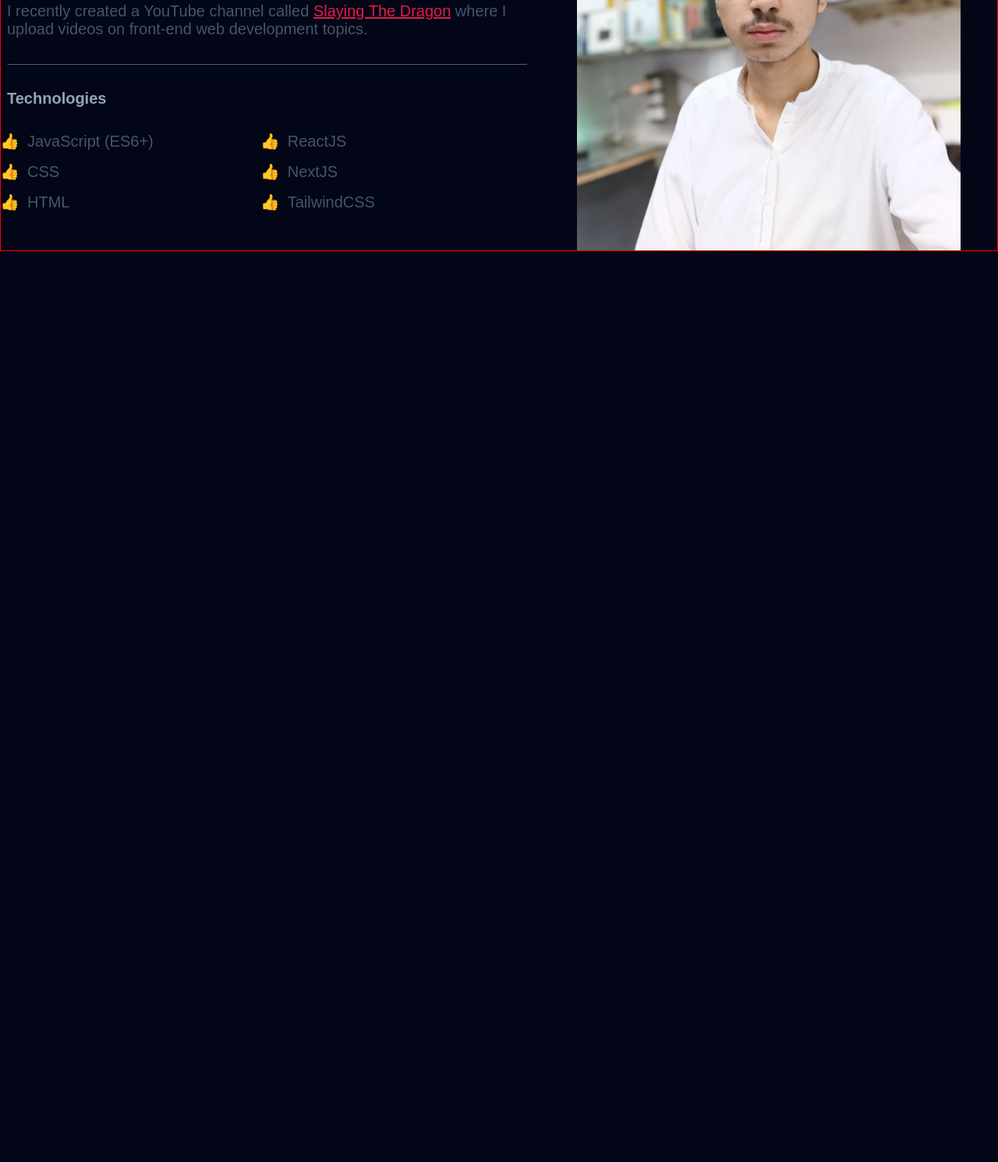
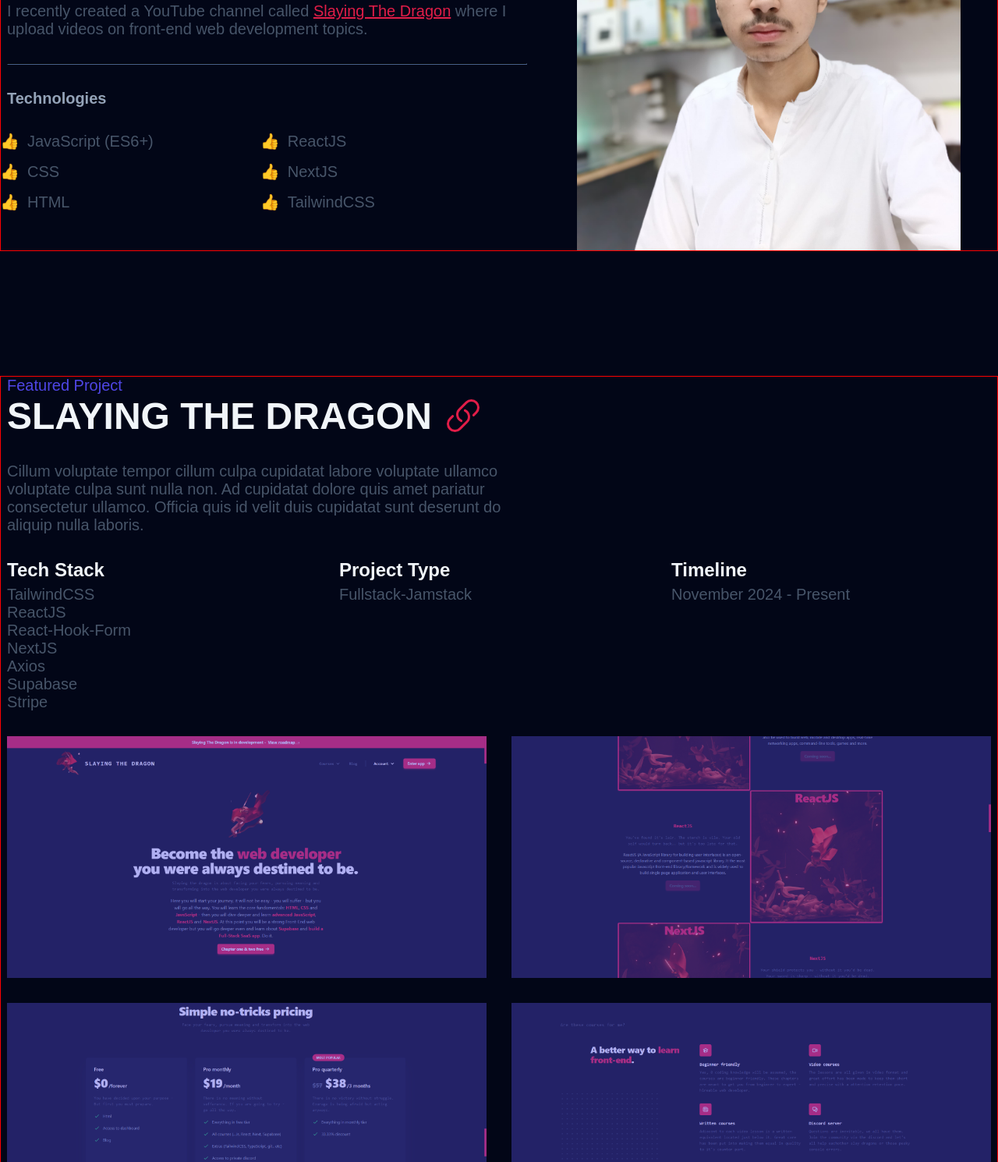
Before and after one commit to ArhamTheDeveloper/My-portfolio-website, a website built with Vite: page index.html in a window 1280 px wide. Shown: the part 1310-2800 px from the top of the page at 78% size. Before the commit the page ends 1632 px from the top, so only its background shows below. Built offline with nearby package versions, Linux system fonts and the light colour scheme; a web font is replaced by a local one.

Commit message:
Featured section complete

```diff
--- a/index.html
+++ b/index.html
@@ -71,6 +71,7 @@
         </p>
         <a href="#" class="hero__btn btn">Reach out</a>
       </section>
+
       <section class="about container section">
         <div class="about__content">
           <h2 class="about__title">About</h2>
@@ -109,8 +110,83 @@
           <img class="about__img" src="/myimg.jpeg" alt="Profile picture" />
         </div>
       </section>
+      <section class="featured container section">
+        <h3 class="featured__subtitle">Featured Project</h3>
+        <div class="featured__wrapper">
+          <h2 class="featured__title">SLAYING THE DRAGON</h2>
+          <a href="#" class="featured__link"
+            ><svg
+              xmlns="http://www.w3.org/2000/svg"
+              fill="none"
+              viewBox="0 0 24 24"
+              stroke-width="1.5"
+              stroke="currentColor"
+            >
+              <path
+                stroke-linecap="round"
+                stroke-linejoin="round"
+                d="M13.19 8.688a4.5 4.5 0 0 1 1.242 7.244l-4.5 4.5a4.5 4.5 0 0 1-6.364-6.364l1.757-1.757m13.35-.622 1.757-1.757a4.5 4.5 0 0 0-6.364-6.364l-4.5 4.5a4.5 4.5 0 0 0 1.242 7.244"
+              />
+            </svg>
+          </a>
+        </div>
+        <p class="featured__description">
+          Cillum voluptate tempor cillum culpa cupidatat labore voluptate
+          ullamco voluptate culpa sunt nulla non. Ad cupidatat dolore quis amet
+          pariatur consectetur ullamco. Officia quis id velit duis cupidatat
+          sunt deserunt do aliquip nulla laboris.
+        </p>
+        <div class="featured__info-container">
+          <div>
+            <h3 class="featured__label">Tech Stack</h3>
+            <ul class="featured__tech-stack">
+              <li class="featured__info">TailwindCSS</li>
+              <li class="featured__info">ReactJS</li>
+              <li class="featured__info">React-Hook-Form</li>
+              <li class="featured__info">NextJS</li>
+              <li class="featured__info">Axios</li>
+              <li class="featured__info">Supabase</li>
+              <li class="featured__info">Stripe</li>
+            </ul>
+          </div>
+          <div>
+            <h3 class="featured__label">Project Type</h3>
+            <p class="featured__info">Fullstack-Jamstack</p>
+          </div>
+          <div>
+            <h3 class="featured__label">Timeline</h3>
+            <p class="featured__info">November 2024 - Present</p>
+          </div>
+        </div>
+
+        <div class="featured__img-container">
+          <div class="featured__img-wrapper">
+            <img src="/slayingthedragon.png" alt="Slaying The Dragon hero" />
+          </div>
+          <div class="featured__img-wrapper">
+            <img src="/courses.png" alt="Slaying The Dragon courses" />
+          </div>
+          <div class="featured__img-wrapper">
+            <img src="/pricing.png" alt="Slaying The Dragon pricing" />
+          </div>
+          <div class="featured__img-wrapper">
+            <img src="/features.png" alt="Slaying The Dragon features" />
+          </div>
+          <div class="featured__img-wrapper">
+            <img src="/faq.png" alt="Slaying The Dragon faqs" />
+          </div>
+          <div class="featured__img-wrapper">
+            <img src="/blog.png" alt="Slaying The Dragon blog" />
+          </div>
+          <div class="featured__img-wrapper">
+            <img src="/signin.png" alt="Slaying The Dragon sign-in" />
+          </div>
+          <div class="featured__img-wrapper">
+            <img src="/app.png" alt="Slaying The Dragon dashboard" />
+          </div>
+        </div>
+      </section>
       <!-- <section></section>
-      <section></section>
       <section></section> -->
     </main>
     <footer></footer>
--- a/src/main.js
+++ b/src/main.js
@@ -3,4 +3,5 @@
 import "../styles/components/header.css";
 import "../styles/components/hero.css";
 import "../styles/components/about.css";
+import "../styles/components/featured.css";
 import "../styles/utils.css";
--- /dev/null
+++ b/styles/components/featured.css
@@ -0,0 +1,197 @@
+.featured__title {
+  font-size: var(--size-2xl);
+  color: var(--clr-light);
+  text-transform: uppercase;
+}
+
+.featured__subtitle {
+  font-size: var(--size-sm);
+  color: var(--clr-indigo);
+  text-transform: capitalize;
+  font-weight: 400;
+}
+
+.featured__link {
+  /* display: inline-block; */
+  width: var(--size-2xl);
+  height: var(--size-2xl);
+}
+
+.featured__wrapper {
+  display: flex;
+  align-items: center;
+  gap: 1rem;
+}
+
+.featured__description {
+  font-size: var(--size-sm);
+  margin: 1rem 0;
+  max-width: 60ch;
+  color: var(--clr-slate600);
+}
+
+.featured__label {
+  text-transform: capitalize;
+  font-size: var(--size-base);
+  margin-bottom: 0.25em;
+}
+
+.featured__tech-stack {
+  padding: 0;
+  list-style: none;
+}
+
+.featured__info {
+  font-size: var(--size-sm);
+  color: var(--clr-slate600);
+  text-transform: capitalize;
+}
+
+.featured__info-container {
+  display: flex;
+  flex-wrap: wrap;
+  gap: 1rem;
+}
+
+.featured__info-container div {
+  /* border: 1px solid red; */
+  flex: 1;
+  min-width: 250px;
+}
+
+.featured__img-wrapper {
+  position: relative;
+}
+
+.featured__img-wrapper::after {
+  content: "";
+  background-color: rgba(79, 70, 229, 0.4);
+  width: 100%;
+  height: 100%;
+  position: absolute;
+  top: 0;
+  left: 0;
+  z-index: 1;
+  transition: background-color 0.3s;
+}
+
+.featured__img-wrapper:hover::after {
+  background-color: rgba(79, 70, 229, 0.1);
+}
+
+.featured__img-container {
+  margin-top: 1rem;
+  display: grid;
+  grid-gap: 1rem;
+  grid-template-columns: repeat(auto-fit, minmax(300px, 1fr));
+}
+
+/* xs */
+@media (min-width: 475px) {
+  .featured__title {
+    font-size: var(--size-3xl);
+  }
+
+  .featured__subtitle {
+    font-size: var(--size-base);
+  }
+
+  .featured__link {
+    width: var(--size-3xl);
+    height: var(--size-3xl);
+  }
+
+  .featured__description {
+    font-size: var(--size-base);
+    margin: 1.5rem 0;
+  }
+
+  .featured__label {
+    font-size: var(--size-lg);
+  }
+
+  .featured__info {
+    font-size: var(--size-base);
+  }
+
+  .featured__img-container {
+    margin-top: 1.5rem;
+    grid-gap: 1.5rem;
+  }
+}
+
+/* sm */
+@media (min-width: 640px) {
+  .featured__img-container {
+    grid-template-columns: repeat(auto-fit, minmax(500px, 1fr));
+  }
+}
+
+/* md */
+/* @media (min-width: 768px) {
+} */
+
+/* lg */
+@media (min-width: 1024px) {
+  .featured__title {
+    font-size: var(--size-4xl);
+  }
+
+  .featured__subtitle {
+    font-size: var(--size-lg);
+  }
+
+  .featured__link {
+    width: var(--size-4xl);
+    height: var(--size-4xl);
+  }
+  .featured__description {
+    font-size: var(--size-lg);
+  }
+
+  .featured__label {
+    font-size: var(--size-xl);
+  }
+
+  .featured__info {
+    font-size: var(--size-lg);
+  }
+}
+
+/* xl */
+@media (min-width: 1280px) {
+  .featured__title {
+    font-size: var(--size-5xl);
+  }
+
+  .featured__subtitle {
+    font-size: var(--size-xl);
+  }
+
+  .featured__link {
+    width: var(--size-5xl);
+    height: var(--size-5xl);
+  }
+
+  .featured__description {
+    font-size: var(--size-xl);
+    margin: 2rem 0;
+  }
+
+  .featured__label {
+    font-size: var(--size-2xl);
+  }
+
+  .featured__info {
+    font-size: var(--size-xl);
+  }
+
+  .featured__img-container {
+    margin-top: 2rem;
+    grid-gap: 2rem;
+  }
+}
+
+/* 2xl */
+/* @media (min-width: 1536px) {
+} */
--- a/styles/style.css
+++ b/styles/style.css
@@ -5,10 +5,10 @@
   --clr-slate600: #475569;
   --clr-slate800: #1e293b;
   --clr-rose: #e11d48;
-  --color-indigo: #4f46e5;
+  --clr-indigo: #4f46e5;
 
   /* rose rgb(225, 29, 72) */
-  /* blue  rgb(79, 70, 229) */
+  /* indigo  rgb(79, 70, 229) */
 
   /* Sizes */
   --size-xxs: 0.5rem;
@@ -68,5 +68,5 @@
 }
 
 strong {
-  color: var(--color-indigo);
+  color: var(--clr-indigo);
 }
```
Also changed, not shown: public/app.png (added), public/artren.png (added), public/blog.png (added), public/courses.png (added), public/drazeforce.png (added), public/faq.png (added), public/features.png (added), public/platformpro.png (added), public/portfolio.png (added), public/pricing.png (added), public/signin.png (added), public/slayingthedragon.png (added), public/waxmoney.png (added).
